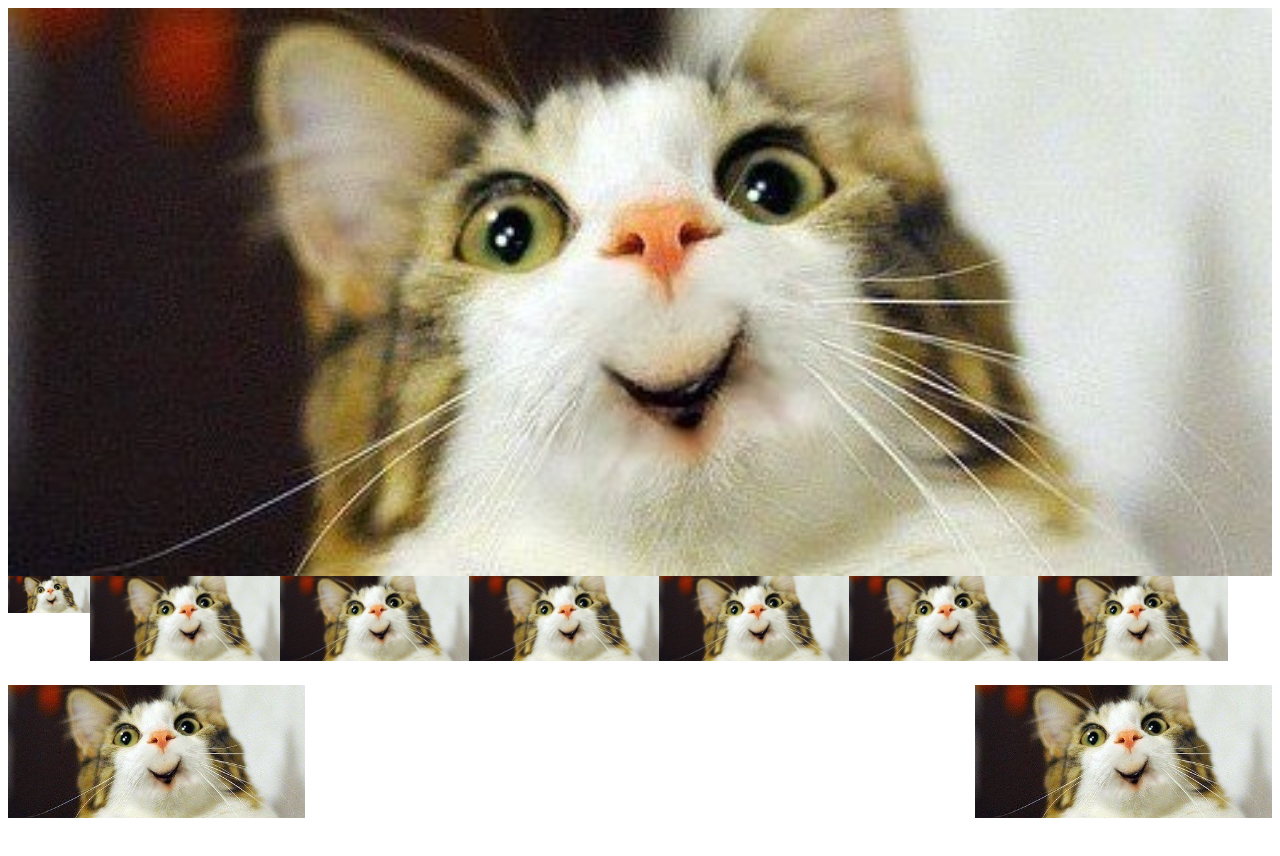
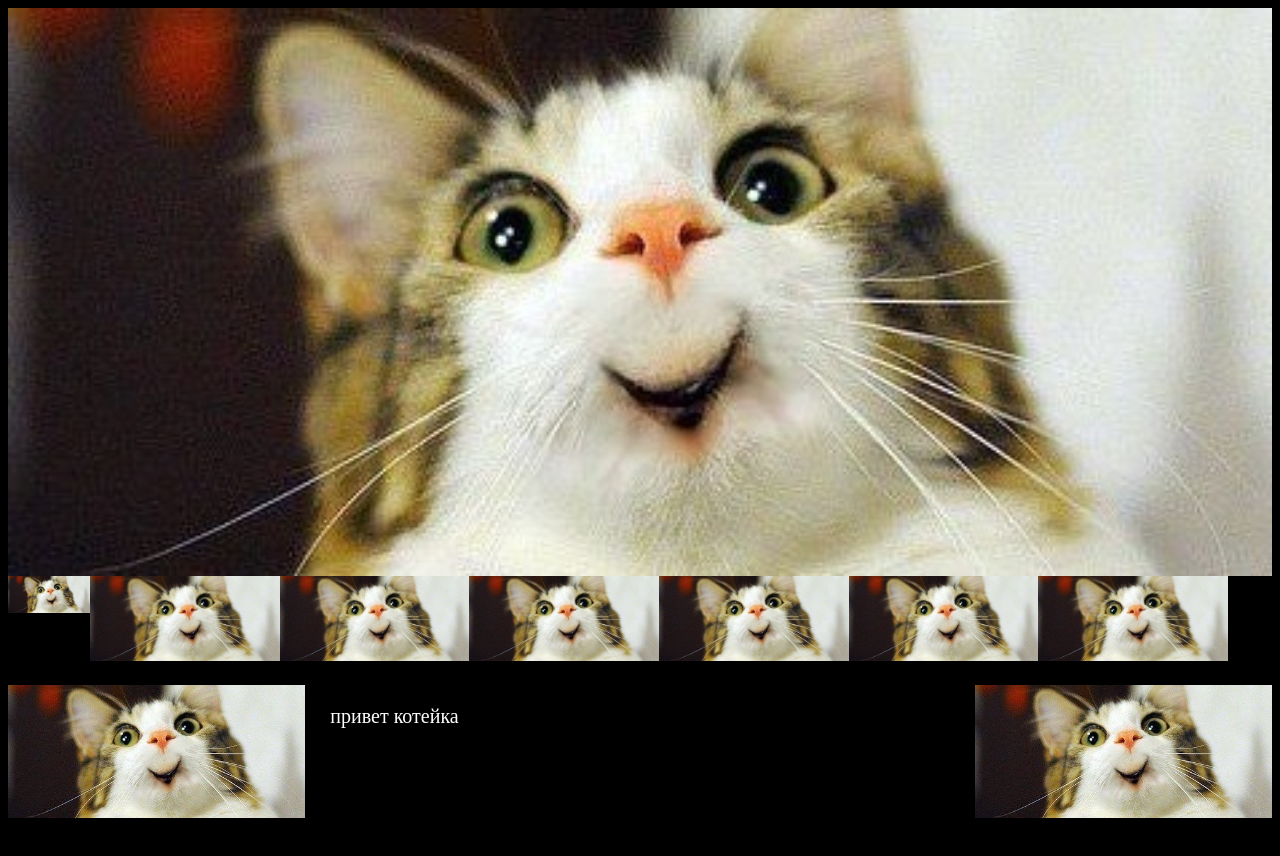
Before and after one commit to merte96/merte96.github.com, a plain HTML site: page index.html in a window 1280 px wide. Drawn offline with Linux system fonts and the light colour scheme.

Commit message:
Update index.html

```diff
--- a/index.html
+++ b/index.html
@@ -3,7 +3,7 @@
 <link rel="stylesheet" href="repos.css" type="text/css"/>
 <title>Skrillex - Главная</title>
 <style type="text/css">
-body{backgroundcolor:black}
+body{background-color:black}
 h1{color:#ffd700;font-size:45pt;text-align:center;padding:25px;background-color:#000}
 p{color:#ffffff;font-size:15pt;text-align:justify}
 #tx{background-color:#000;padding:10px}
```
